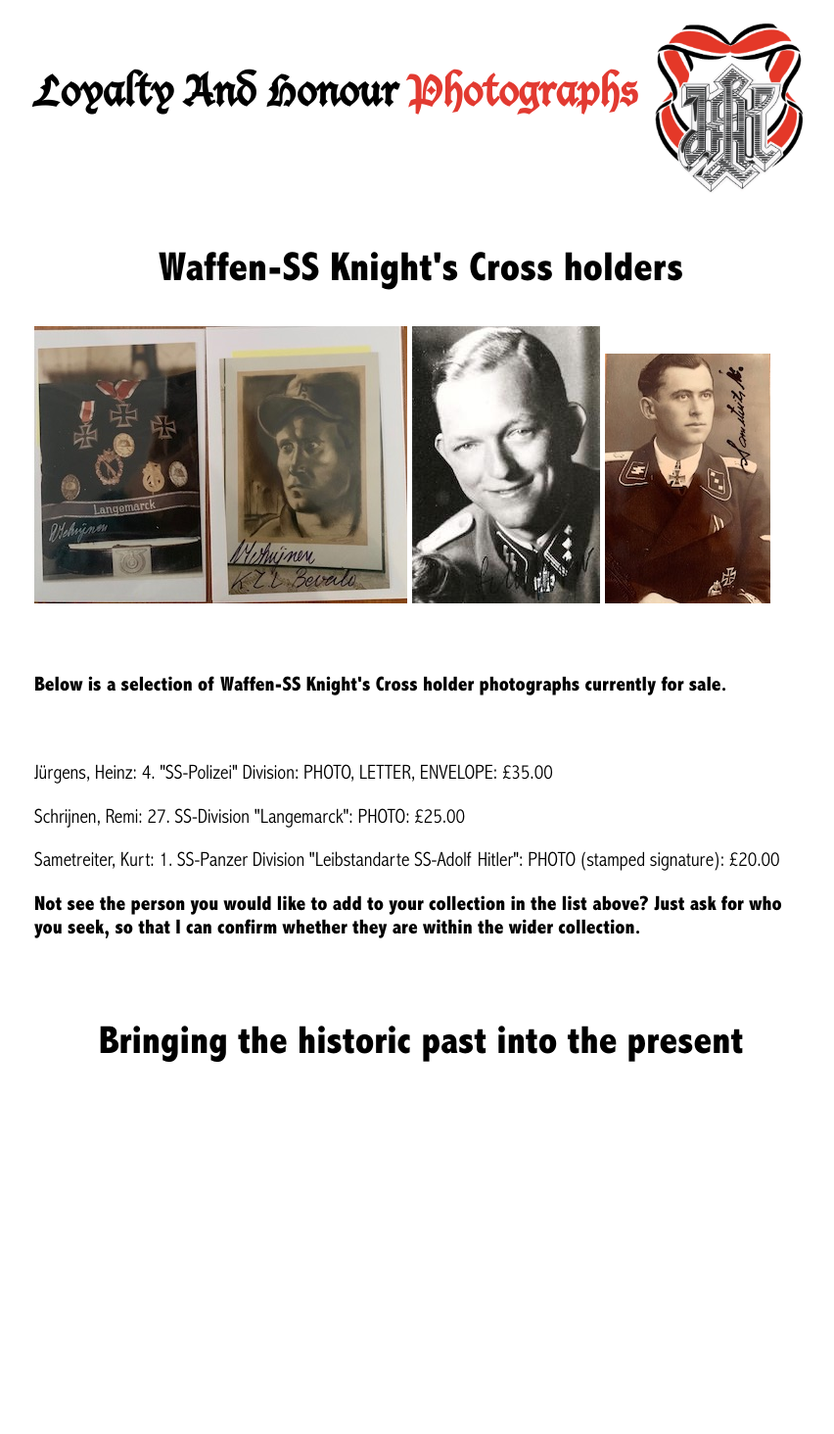
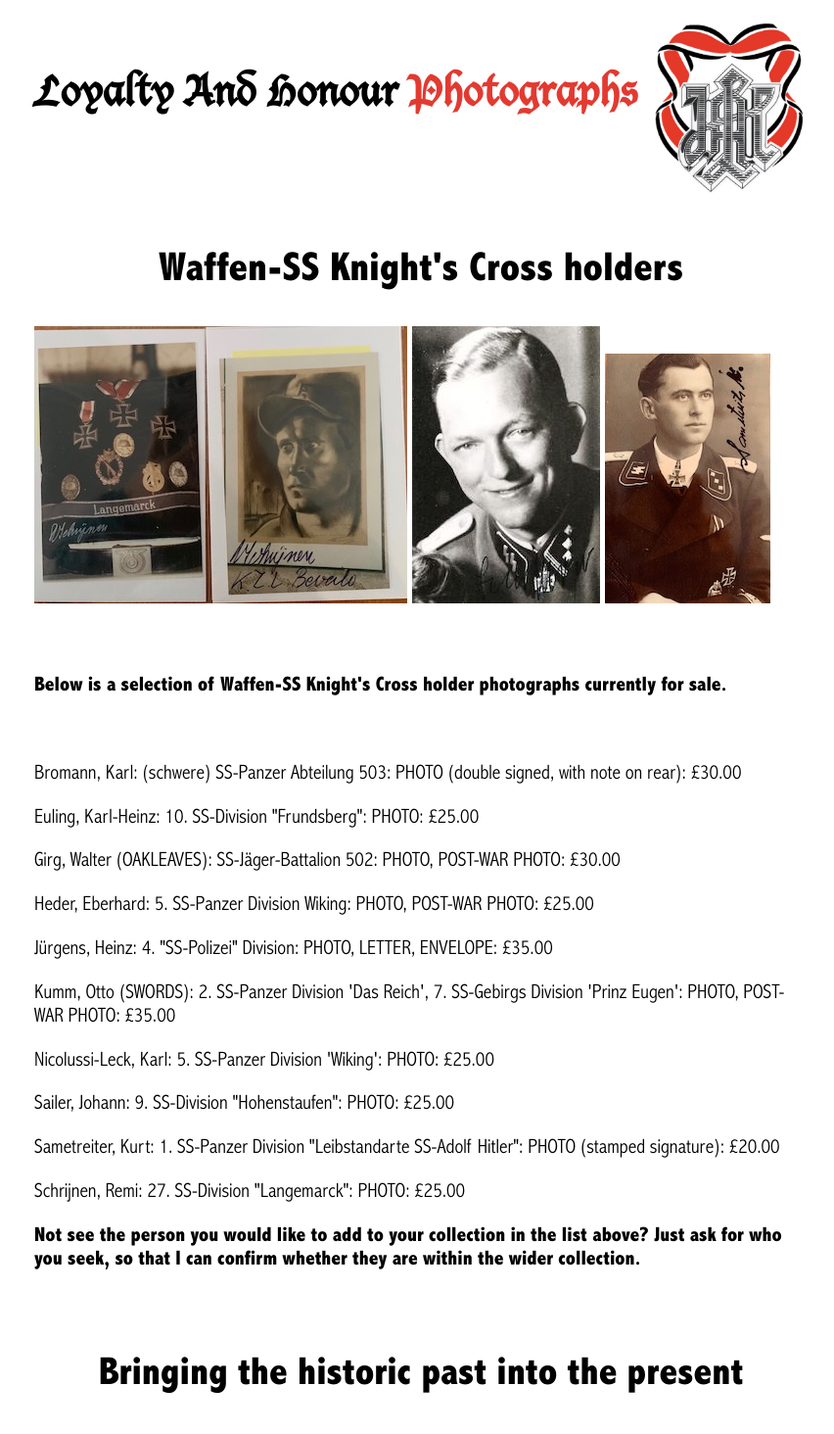
Before and after one commit to lahphotographs/lahphotographs.github.com, a Jekyll site: the page built from Waffen_SS_photos.md, in a window 1280 px wide. Shown: the whole page at 98% size, without its empty margins (210-1062 px from the left). Built offline with Jekyll 4.4.1, drawn with Linux system fonts in a browser that asks for light colours; before the commit the page ends 1126 px from its top, so only the background shows below that.

Commit message:
Update Waffen_SS_photos.md

```diff
--- a/Waffen_SS_photos.md
+++ b/Waffen_SS_photos.md
@@ -13,8 +13,15 @@ permalink: /waffen_ss_photos.html
 <br />
 <p><b>Below is a selection of Waffen-SS Knight's Cross holder photographs currently for sale.</b></p>
 <br />
+<p>Bromann,	Karl:	(schwere) SS-Panzer Abteilung 503:	PHOTO (double signed, with note on rear): £30.00
+<p>Euling,	Karl-Heinz:	10. SS-Division "Frundsberg":	PHOTO: £25.00
+<p>Girg,	Walter (OAKLEAVES): SS-Jäger-Battalion 502:	PHOTO, POST-WAR PHOTO:	£30.00
+<p>Heder,	Eberhard: 5. SS-Panzer Division Wiking:	PHOTO, POST-WAR PHOTO:	£25.00
 <p>Jürgens,	Heinz: 4. "SS-Polizei" Division:	PHOTO, LETTER, ENVELOPE:	£35.00
+<p>Kumm,	Otto (SWORDS): 2. SS-Panzer Division 'Das Reich', 7. SS-Gebirgs Division 'Prinz Eugen':	PHOTO, POST-WAR PHOTO:	£35.00
+<p>Nicolussi-Leck, Karl: 5. SS-Panzer Division 'Wiking':	PHOTO:	£25.00
+<p>Sailer,	Johann:	9. SS-Division "Hohenstaufen":	PHOTO: £25.00
+<p>Sametreiter,	Kurt:	1. SS-Panzer Division "Leibstandarte SS-Adolf Hitler":	PHOTO (stamped signature): £20.00
 <p>Schrijnen,	Remi:	27. SS-Division "Langemarck":	PHOTO: £25.00
-<p>Sametreiter,	Kurt:	1. SS-Panzer Division "Leibstandarte SS-Adolf Hitler":	PHOTO (stamped signature): £20.00
 <br />
 <p><b><centre>Not see the person you would like to add to your collection in the list above? Just ask for who you seek, so that I can confirm whether they are within the wider collection.
```
